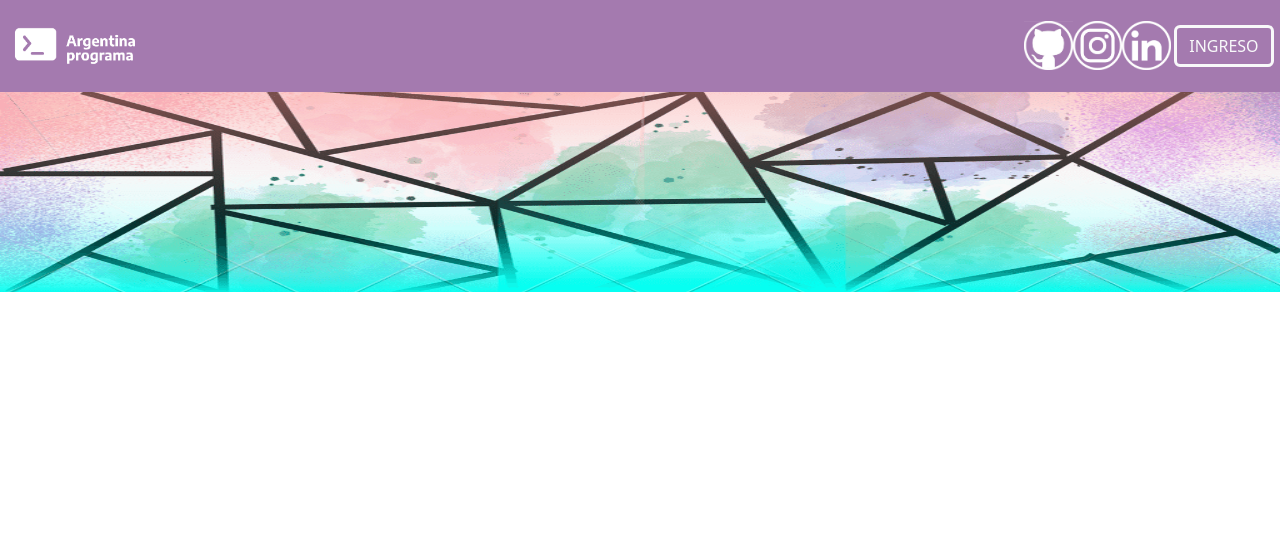
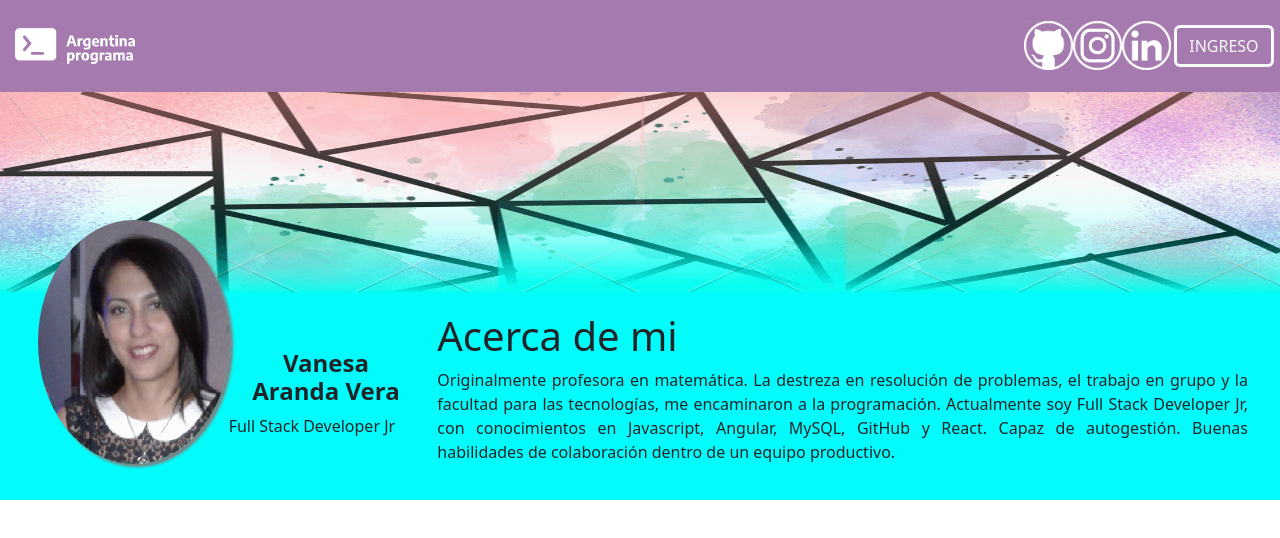
Before and after one commit to vanesaarandavera/FrontEnt-proyecto, an Angular app in the folder FrontEnd-proyecto/: page / in a window 1280 px wide. Shown: the top 538 px of the page. Built offline with nearby package versions, Linux system fonts and the light colour scheme.

Commit message:
integrado acerca de

```diff
--- a/FrontEnd-proyecto/src/app/app.component.html
+++ b/FrontEnd-proyecto/src/app/app.component.html
@@ -1 +1,2 @@
 <app-header></app-header>
+<app-acerca-de></app-acerca-de>
--- a/FrontEnd-proyecto/src/app/components/acerca-de/acerca-de.component.css
+++ b/FrontEnd-proyecto/src/app/components/acerca-de/acerca-de.component.css
@@ -0,0 +1,42 @@
+.row {
+    padding: 20px;
+    margin-right: 0px;
+}
+div {
+    background-color: #02fcfc;
+    text-align: justify;
+}
+/*foto de perfil */
+@media (min-width: 576px) {
+    #foto {
+        position: absolute;
+        width: 15%;
+        border-radius: 100%;
+        box-shadow: 3px 3px 3px grey;
+        left: 3%;
+        top: 220px;
+    }
+}
+
+@media (max-width: 575px){
+    #foto {
+        position: absolute;
+        width: 35%;
+        border-radius: 100%;
+        box-shadow: 3px 3px 3px grey;
+        left: 30%;
+        top: 400px;
+    }
+}
+
+/* estilo del nombre*/
+#nombre{
+    font-weight: bold;
+    margin-top: 20%;
+    margin-left: 10px;
+    text-align: center;
+}
+/*estilo del titulo full stack*/
+#full{
+    text-align: center;
+}
--- a/FrontEnd-proyecto/src/app/components/acerca-de/acerca-de.component.html
+++ b/FrontEnd-proyecto/src/app/components/acerca-de/acerca-de.component.html
@@ -1 +1,16 @@
-<p>acerca-de works!</p>
+<div class="row">
+    <div class="col-xs-12 col-sm-2 col-md-2 col-lg-2">
+        <img src="../../../assets/foto.png" class="img-fluid" id="foto">
+    </div>
+    <div class="col-xs-12 col-sm-2 col-md-2 col-lg-2">
+        <h4 id="nombre"> Vanesa Aranda Vera </h4>
+        <p id="Full">Full Stack Developer Jr</p>
+    </div>
+    <div class="col-xs-12 col-sm-8 col-md-8 col-lg-8">
+        <span>
+            <h1>Acerca de mi</h1>
+            <p>Originalmente profesora en matemática. La destreza en resolución de problemas, el trabajo en grupo y la facultad para las tecnologías, me encaminaron a la programación. Actualmente soy
+               Full Stack Developer Jr, con conocimientos en Javascript, Angular, MySQL, GitHub y React. Capaz de autogestión. Buenas habilidades de colaboración dentro de un equipo productivo.</p>
+        </span>
+    </div>
+</div>
```
